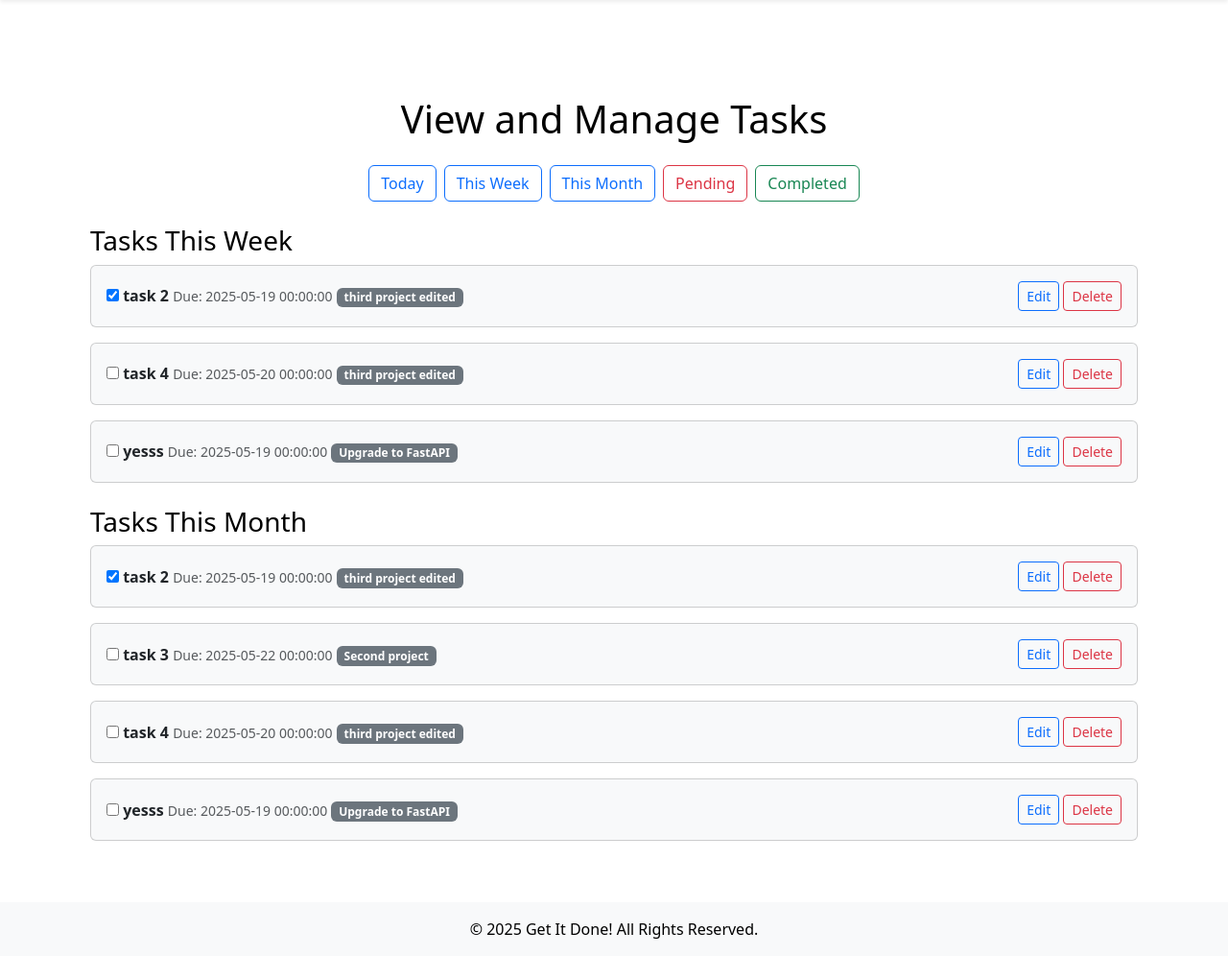
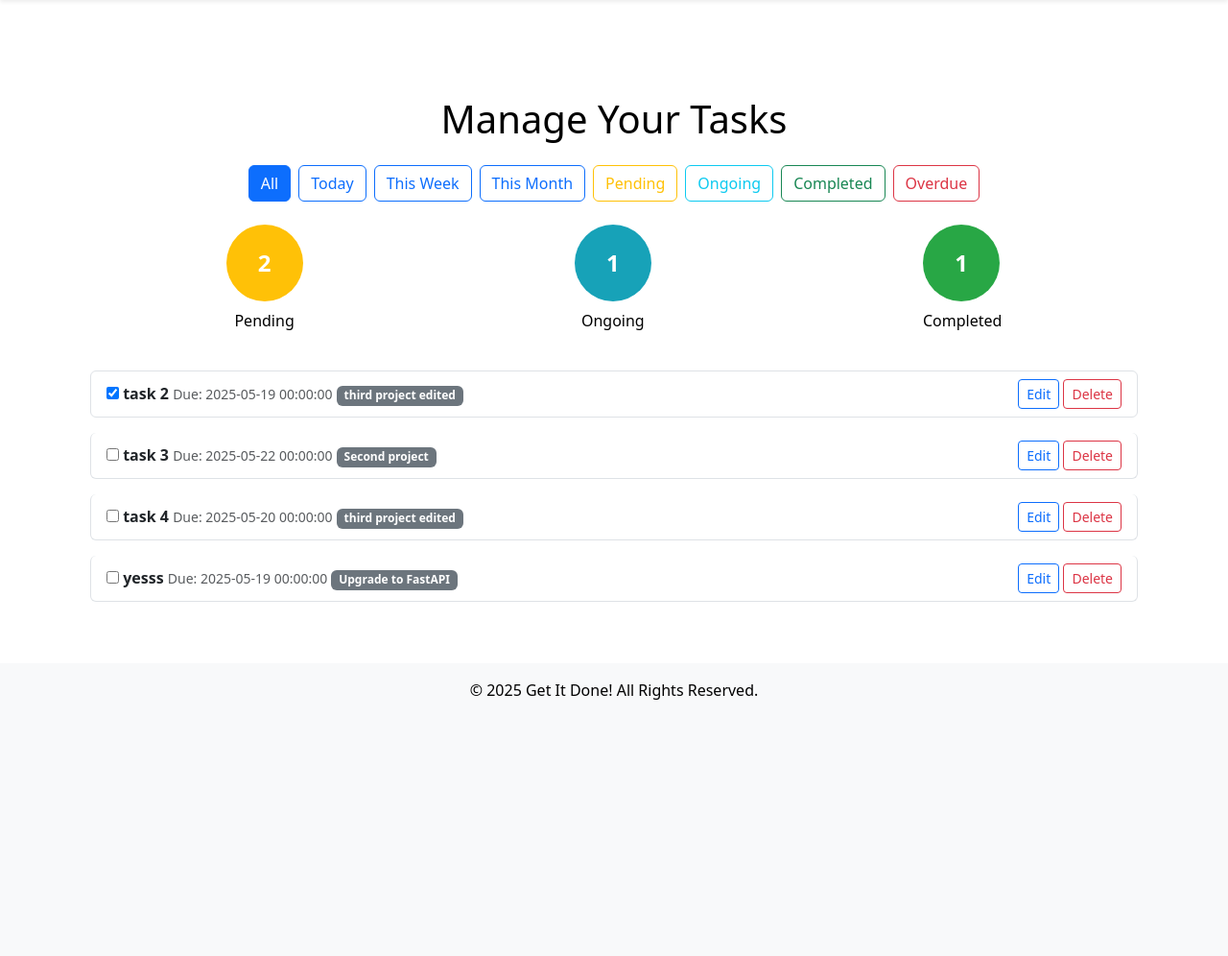
Before and after one commit to Dabeey/GET-IT-DONE-, a Flask app: page /tasks in a window 1280 px wide. Shown: the part 66-1062 px from the top of the page at 96% size. After the commit the page ends 795 px from the top, so only its background shows below. Run offline with Flask 3, Linux system fonts and the light colour scheme; a user stored in the database is signed in; some libraries are stand-ins or nearby versions.

Commit message:
Enhance task management with improved filtering options, progress indicators, and task status update functionality

```diff
--- a/main.py
+++ b/main.py
@@ -1,7 +1,7 @@
 from flask import Flask,render_template,Response, request, redirect, url_for, jsonify
 from flask_sqlalchemy import SQLAlchemy
 from flask_migrate import Migrate
-from datetime import datetime, timedelta
+from datetime import date, datetime, timedelta
 from sqlalchemy import inspect
 from models import db, Task, User, Project, PriorityLevel, TaskStatus
 from flask_login import current_user, login_required, LoginManager, UserMixin
@@ -335,43 +335,47 @@ def delete_project(project_id):
 
 
 ############### EVERYTHING TASK ############################
+from sqlalchemy.sql import extract
+
 @app.route('/tasks', methods=['GET'])
 @login_required
 def tasks():
+    form = BaseForm()
     filter_type = request.args.get('filter', 'all')
     tasks_query = Task.query.filter_by(user_id=current_user.id)
 
-    # Filter tasks based on the filter type
     if filter_type == 'today':
-        today = datetime.utcnow().date()
-        tasks = tasks_query.filter(Task.due_date == today).all()
+        tasks = tasks_query.filter(Task.due_date == date.today()).all()
     elif filter_type == 'week':
-        today = datetime.utcnow().date()
-        end_of_week = today + timedelta(days=7)
-        tasks = tasks_query.filter(Task.due_date >= today, Task.due_date <= end_of_week).all()
+        start_of_week = date.today() - timedelta(days=date.today().weekday())
+        end_of_week = start_of_week + timedelta(days=6)
+        tasks = tasks_query.filter(Task.due_date.between(start_of_week, end_of_week)).all()
     elif filter_type == 'month':
-        today = datetime.utcnow().date()
-        end_of_month = today + timedelta(days=30)
-        tasks = tasks_query.filter(Task.due_date >= today, Task.due_date <= end_of_month).all()
+        tasks = tasks_query.filter(extract('month', Task.due_date) == date.today().month).all()
     elif filter_type == 'pending':
-        tasks = tasks_query.filter(Task.status == TaskStatus.Pending).all()
+        tasks = tasks_query.filter_by(status=TaskStatus.Pending).all()
+    elif filter_type == 'ongoing':
+        tasks = tasks_query.filter_by(status=TaskStatus.In_Progress).all()
     elif filter_type == 'completed':
-        tasks = tasks_query.filter(Task.status == TaskStatus.Done).all()
+        tasks = tasks_query.filter_by(status=TaskStatus.Done).all()
+    elif filter_type == 'overdue':
+        tasks = tasks_query.filter(Task.due_date < date.today(), Task.status != TaskStatus.Done).all()
     else:
         tasks = tasks_query.all()
 
-    # Categorize tasks
-    today = datetime.utcnow().date()
-    tasks_due_today = tasks_query.filter(Task.due_date == today).all()
-    tasks_this_week = tasks_query.filter(Task.due_date >= today, Task.due_date <= today + timedelta(days=7)).all()
-    tasks_this_month = tasks_query.filter(Task.due_date >= today, Task.due_date <= today + timedelta(days=30)).all()
+    # Calculate progress counts
+    pending_count = tasks_query.filter_by(status=TaskStatus.Pending).count()
+    ongoing_count = tasks_query.filter_by(status=TaskStatus.In_Progress).count()
+    completed_count = tasks_query.filter_by(status=TaskStatus.Done).count()
 
     return render_template(
         'tasks.html',
-        tasks_due_today=tasks_due_today,
-        tasks_this_week=tasks_this_week,
-        tasks_this_month=tasks_this_month,
-        form=BaseForm()
+        tasks=tasks,
+        filter_type=filter_type,
+        pending_count=pending_count,
+        ongoing_count=ongoing_count,
+        completed_count=completed_count,
+        form=form
     )
 
 
@@ -527,6 +531,29 @@ def edit_task(task_id):
 
     return render_template('edit_task.html', form=form, task=task, priorities=priorities, statuses=statuses)
 
+@app.route('/update_task_status/<int:task_id>', methods=['POST'])
+@login_required
+def update_task_status(task_id):
+    task = Task.query.get_or_404(task_id)
+    if task.user_id != current_user.id:
+        return jsonify({"success": False, "message": "You don't have permission to update this task."}), 403
+
+    data = request.json
+    new_status = data.get('status')
+
+    if new_status not in [status.value for status in TaskStatus]:
+        return jsonify({"success": False, "message": "Invalid status."}), 400
+
+    try:
+        task.status = TaskStatus(new_status)
+        db.session.commit()
+        return jsonify({"success": True, "message": "Task status updated successfully."}), 200
+    except Exception as e:
+        db.session.rollback()
+        logging.error(f"Error updating task status: {str(e)}")
+        return jsonify({"success": False, "message": "An error occurred while updating the task status."}), 500
+
+
 
 @csrf.exempt
 @app.route('/delete_task/<int:task_id>', methods=['POST'])
@@ -539,6 +566,8 @@ def delete_task(task_id):
     try:
         db.session.delete(task)
         db.session.commit()
+        flash('Task deleted successfully!', 'success')
+        # Optionally, you can redirect to the project tasks page
         return jsonify({"success": True, "message": "Task deleted successfully."}), 200
     except Exception as e:
         db.session.rollback()
--- a/templates/tasks.html
+++ b/templates/tasks.html
@@ -4,28 +4,56 @@
 
 {% block content %}
 <div class="container mt-5">
-    <h1 class="text-center mb-4">View and Manage Tasks</h1>
+    <h1 class="text-center mb-4">Manage Your Tasks</h1>
 
     <!-- Filter Bar -->
     <div class="filter-bar mb-4 d-flex justify-content-center">
-        <a href="{{ url_for('tasks', filter='today') }}" class="btn btn-outline-primary me-2">Today</a>
-        <a href="{{ url_for('tasks', filter='week') }}" class="btn btn-outline-primary me-2">This Week</a>
-        <a href="{{ url_for('tasks', filter='month') }}" class="btn btn-outline-primary me-2">This Month</a>
-        <a href="{{ url_for('tasks', filter='pending') }}" class="btn btn-outline-danger me-2">Pending</a>
-        <a href="{{ url_for('tasks', filter='completed') }}" class="btn btn-outline-success">Completed</a>
+        <a href="{{ url_for('tasks', filter='all') }}" class="btn btn-outline-primary me-2 {% if filter_type == 'all' %}active{% endif %}">All</a>
+        <a href="{{ url_for('tasks', filter='today') }}" class="btn btn-outline-primary me-2 {% if filter_type == 'today' %}active{% endif %}">Today</a>
+        <a href="{{ url_for('tasks', filter='week') }}" class="btn btn-outline-primary me-2 {% if filter_type == 'week' %}active{% endif %}">This Week</a>
+        <a href="{{ url_for('tasks', filter='month') }}" class="btn btn-outline-primary me-2 {% if filter_type == 'month' %}active{% endif %}">This Month</a>
+        <a href="{{ url_for('tasks', filter='pending') }}" class="btn btn-outline-warning me-2 {% if filter_type == 'pending' %}active{% endif %}">Pending</a>
+        <a href="{{ url_for('tasks', filter='ongoing') }}" class="btn btn-outline-info me-2 {% if filter_type == 'ongoing' %}active{% endif %}">Ongoing</a>
+        <a href="{{ url_for('tasks', filter='completed') }}" class="btn btn-outline-success me-2 {% if filter_type == 'completed' %}active{% endif %}">Completed</a>
+        <a href="{{ url_for('tasks', filter='overdue') }}" class="btn btn-outline-danger {% if filter_type == 'overdue' %}active{% endif %}">Overdue</a>
+    </div>
+
+    <!-- Progress Indicators -->
+    <div class="progress-indicators d-flex justify-content-around mb-4">
+        <div class="text-center">
+            <div class="progress-circle pending">
+                <span>{{ pending_count }}</span>
+            </div>
+            <p class="mt-2">Pending</p>
+        </div>
+        <div class="text-center">
+            <div class="progress-circle ongoing">
+                <span>{{ ongoing_count }}</span>
+            </div>
+            <p class="mt-2">Ongoing</p>
+        </div>
+        <div class="text-center">
+            <div class="progress-circle completed">
+                <span>{{ completed_count }}</span>
+            </div>
+            <p class="mt-2">Completed</p>
+        </div>
     </div>
 
     <!-- Tasks Section -->
-    {% if tasks_due_today|length > 0 %}
-    <h3 class="mt-4">Tasks Due Today</h3>
+    {% if tasks|length > 0 %}
     <div class="task-list">
-        {% for task in tasks_due_today %}
-        <div class="card task-card mb-3 {% if task.is_overdue %}border-danger{% endif %}">
-            <div class="card-body d-flex justify-content-between align-items-center">
+        <ul id="task-list" class="list-group">
+            {% for task in tasks %}
+            <li class="list-group-item task-item rounded mb-3" data-task-id="{{ task.id }}">
+                <div class="d-flex justify-content-between align-items-center">
                     <div>
                         <input type="checkbox" {% if task.status.value == 'Done' %}checked{% endif %} onclick="markTaskComplete({{ task.id }})">
                         <strong class="{% if task.is_overdue %}text-danger{% endif %}">{{ task.title }}</strong>
                         <small class="text-muted">Due: {{ task.due_date }}</small>
+                        {% if task.is_overdue %}
+                        <i class="bi bi-exclamation-triangle-fill text-danger ms-2" title="Overdue"></i>
+                        {% endif %}
                         <span class="badge bg-secondary">{{ task.project.name }}</span>
                     </div>
                     <div>
@@ -36,63 +64,43 @@
                         </form>
                     </div>
                 </div>
+            </li>
+            {% endfor %}
+        </ul>
     </div>
-        {% endfor %}
-    </div>
-    {% endif %}
-
-    {% if tasks_this_week|length > 0 %}
-    <h3 class="mt-4">Tasks This Week</h3>
-    <div class="task-list">
-        {% for task in tasks_this_week %}
-        <div class="card task-card mb-3">
-            <div class="card-body d-flex justify-content-between align-items-center">
-                <div>
-                    <input type="checkbox" {% if task.status.value == 'Done' %}checked{% endif %} onclick="markTaskComplete({{ task.id }})">
-                    <strong>{{ task.title }}</strong>
-                    <small class="text-muted">Due: {{ task.due_date }}</small>
-                    <span class="badge bg-secondary">{{ task.project.name }}</span>
-                </div>
-                <div>
-                    <a href="{{ url_for('edit_task', task_id=task.id) }}" class="btn btn-sm btn-outline-primary">Edit</a>
-                    <form method="POST" action="{{ url_for('delete_task', task_id=task.id) }}" class="d-inline">
-                        {{ form.hidden_tag() }}
-                        <button type="submit" class="btn btn-sm btn-outline-danger">Delete</button>
-                    </form>
-                </div>
-            </div>
-        </div>
-        {% endfor %}
-    </div>
-    {% endif %}
-
-    {% if tasks_this_month|length > 0 %}
-    <h3 class="mt-4">Tasks This Month</h3>
-    <div class="task-list">
-        {% for task in tasks_this_month %}
-        <div class="card task-card mb-3">
-            <div class="card-body d-flex justify-content-between align-items-center">
-                <div>
-                    <input type="checkbox" {% if task.status.value == 'Done' %}checked{% endif %} onclick="markTaskComplete({{ task.id }})">
-                    <strong>{{ task.title }}</strong>
-                    <small class="text-muted">Due: {{ task.due_date }}</small>
-                    <span class="badge bg-secondary">{{ task.project.name }}</span>
-                </div>
-                <div>
-                    <a href="{{ url_for('edit_task', task_id=task.id) }}" class="btn btn-sm btn-outline-primary">Edit</a>
-                    <form method="POST" action="{{ url_for('delete_task', task_id=task.id) }}" class="d-inline">
-                        {{ form.hidden_tag() }}
-                        <button type="submit" class="btn btn-sm btn-outline-danger">Delete</button>
-                    </form>
-                </div>
-            </div>
-        </div>
-        {% endfor %}
+    {% else %}
+    <div class="alert alert-info text-center" role="alert">
+        No tasks found for this filter.
     </div>
     {% endif %}
 </div>
 
 <script>
+    // Drag and Drop Functionality
+    const taskList = document.getElementById('task-list');
+    let draggedItem = null;
+
+    taskList.addEventListener('dragstart', (e) => {
+        draggedItem = e.target;
+        e.target.style.opacity = 0.5;
+    });
+
+    taskList.addEventListener('dragend', (e) => {
+        e.target.style.opacity = '';
+    });
+
+    taskList.addEventListener('dragover', (e) => {
+        e.preventDefault();
+    });
+
+    taskList.addEventListener('drop', (e) => {
+        e.preventDefault();
+        if (e.target.classList.contains('task-item')) {
+            taskList.insertBefore(draggedItem, e.target.nextSibling);
+        }
+    });
+
+    // Mark Task as Complete
     function markTaskComplete(taskId) {
         const form = document.createElement('form');
         form.method = 'POST';
@@ -101,4 +109,38 @@
         form.submit();
     }
 </script>
+
+<style>
+    .progress-circle {
+        width: 80px;
+        height: 80px;
+        border-radius: 50%;
+        display: flex;
+        justify-content: center;
+        align-items: center;
+        font-size: 1.5rem;
+        font-weight: bold;
+        color: #fff;
+    }
+
+    .progress-circle.pending {
+        background-color: #ffc107;
+    }
+
+    .progress-circle.ongoing {
+        background-color: #17a2b8;
+    }
+
+    .progress-circle.completed {
+        background-color: #28a745;
+    }
+
+    .task-item {
+        cursor: grab;
+    }
+
+    .task-item:active {
+        cursor: grabbing;
+    }
+</style>
 {% endblock %}
```
Also changed, not shown: instance/get_it_done.db. Lines whose indentation alone changed are shown as unchanged.
